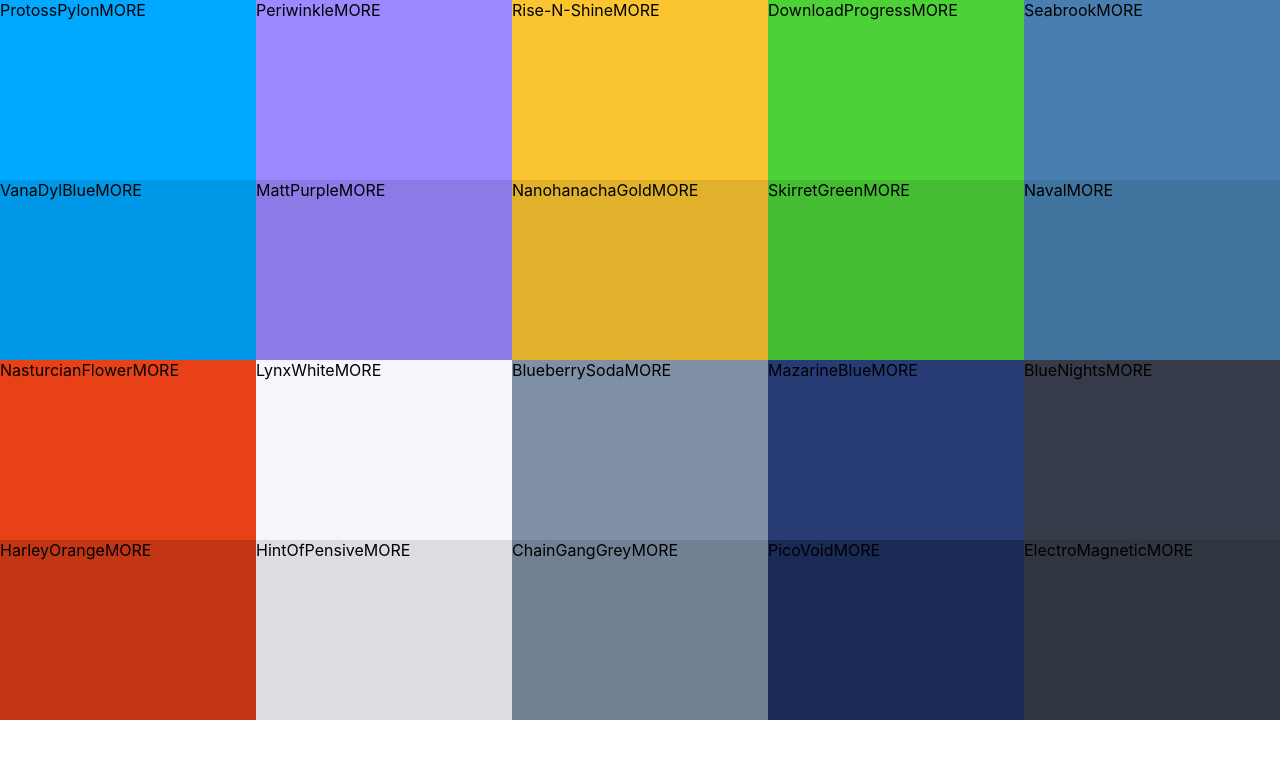
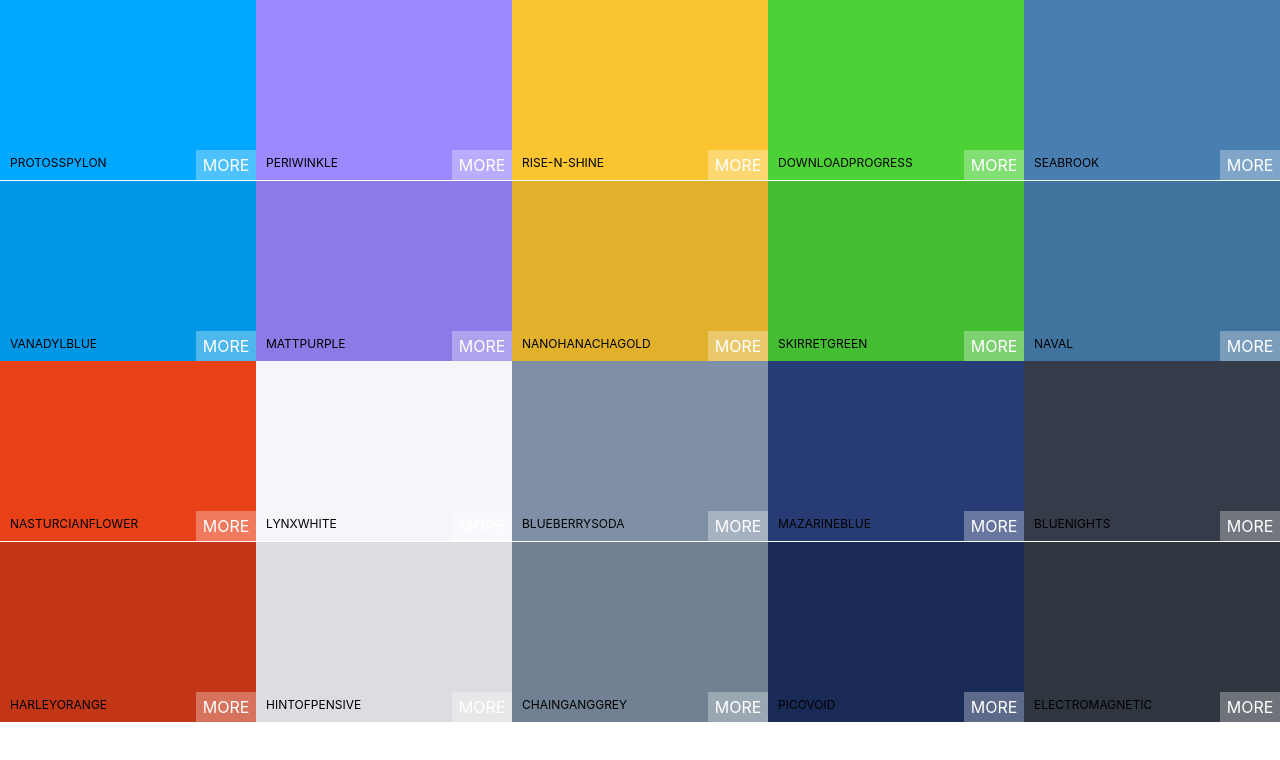
Before and after one commit to markswinimer/color-picker-app, a React (Create React App) app: page / in a window 1280 px wide. Shown: the top 760 px of the page. Built offline with nearby package versions, Linux system fonts and the light colour scheme.

Commit message:
adds styles to ColorBox component

```diff
--- a/src/ColorBox.css
+++ b/src/ColorBox.css
@@ -2,7 +2,54 @@
   width: 20%;
   height: 25%;
   margin: 0 auto;
+  margin-bottom: -3.5px;
   display: inline-block;
   position: relative;
   cursor: pointer;
 }
+.copy-button {
+  width: 100px;
+  height: 30px;
+  position: absolute;
+  display: inline-block;
+  top: 50%;
+  left: 50%;
+  margin-left: -50px;
+  margin-top: -15px;
+  text-align: center;
+  outline: none;
+  background: rgba(255, 255, 255, 0.3);
+  font-size: 1rem;
+  line-height: 30px;
+  color: white;
+  text-emphasis: none;
+  text-transform: uppercase;
+  border: none;
+  opacity: 0;
+}
+.ColorBox:hover .copy-button {
+  opacity: 1;
+  transition: 0.5s;
+}
+.box-content {
+  position: absolute;
+  padding: 10px;
+  width: 100%;
+  left: 0px;
+  bottom: 0px;
+  color: black;
+  font-size: 12px;
+  text-transform: uppercase;
+}
+.see-more {
+  background: rgba(255, 255, 255, 0.3);
+  position: absolute;
+  bottom: 0%;
+  right: 0%;
+  border: none;
+  color: white;
+  width: 60px;
+  line-height: 30px;
+  text-align: center;
+  text-transform: uppercase;
+}
--- a/src/ColorBox.js
+++ b/src/ColorBox.js
@@ -3,10 +3,16 @@
 
 class ColorBox extends Component {
   render() {
+    const { name, background } = this.props;
     return(
-      <div className="ColorBox" style={{ background: this.props.background }}>
-        <span>{this.props.name}</span>
-        <span>MORE</span>
+      <div className="ColorBox" style={{ background: background }}>
+        <div className="copy-container">
+          <div className="box-content">
+            <span>{name}</span>
+          </div>
+          <button className="copy-button">Copy</button>
+        </div>
+        <span className="see-more">More</span>
       </div>
     )
   }
```
